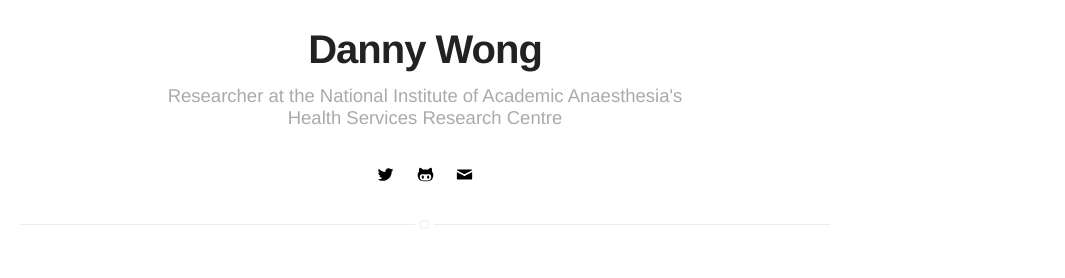
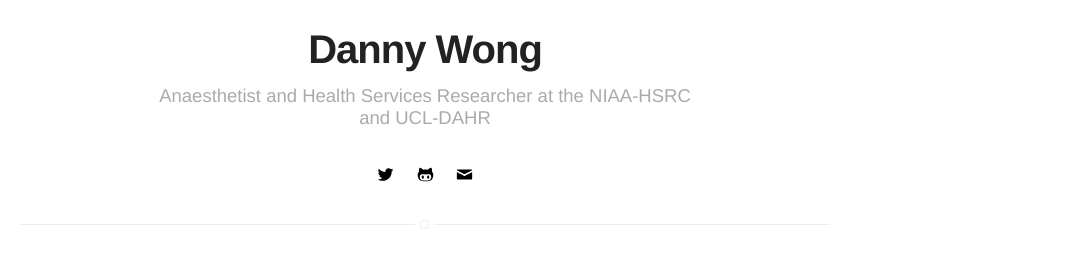
Before and after one commit to dannyjnwong/dannyjnwong.github.io, a Jekyll site: the page built from blog/index.html, in a window 1280 px wide. Shown: the part 215-493 px from the top of the page, without its empty margins (215-1280 px from the left). Built offline with Jekyll 4.4.1, drawn with Linux system fonts in a browser that asks for light colours.

Commit message:
Changed bio

```diff
--- a/_config.yml
+++ b/_config.yml
@@ -1,6 +1,6 @@
 # main text of home
 name: Danny Wong
-bio: Researcher at the National Institute of Academic Anaesthesia's Health Services Research Centre
+bio: Anaesthetist and Health Services Researcher at the NIAA-HSRC and UCL-DAHR
 
 # if it's an external image, update below for true
 external-image: false
```
